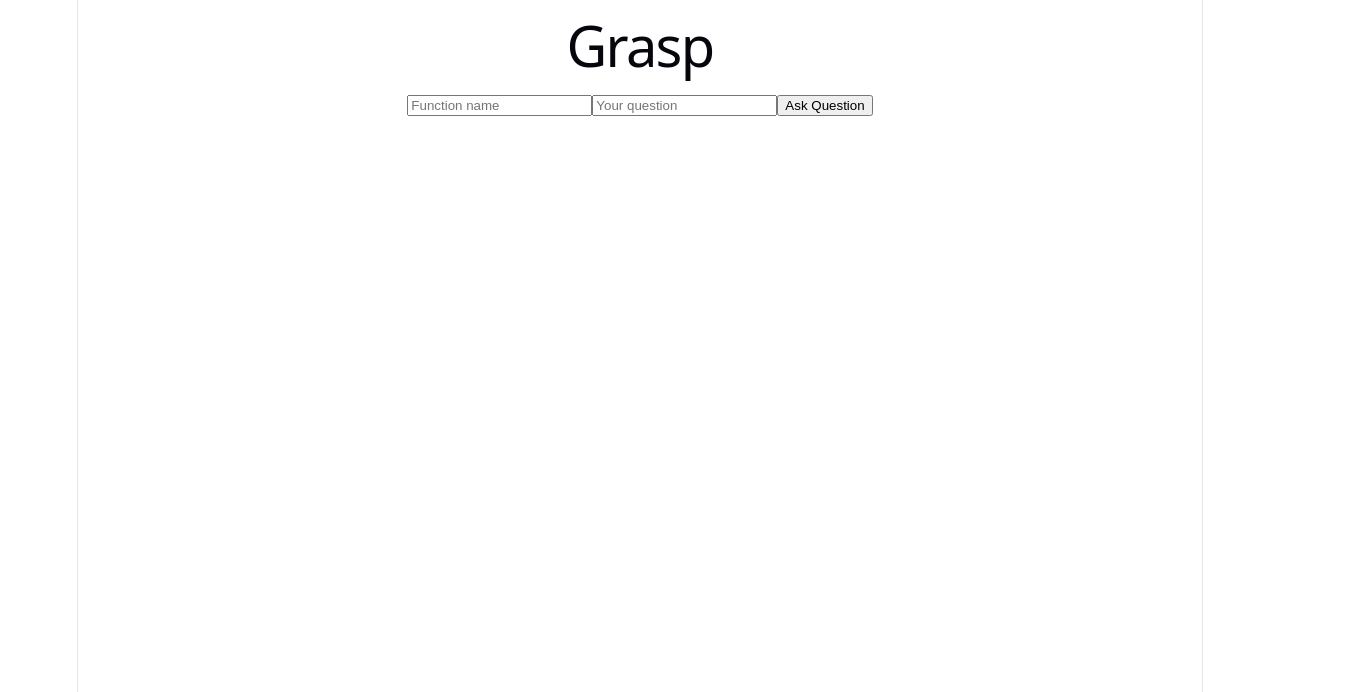
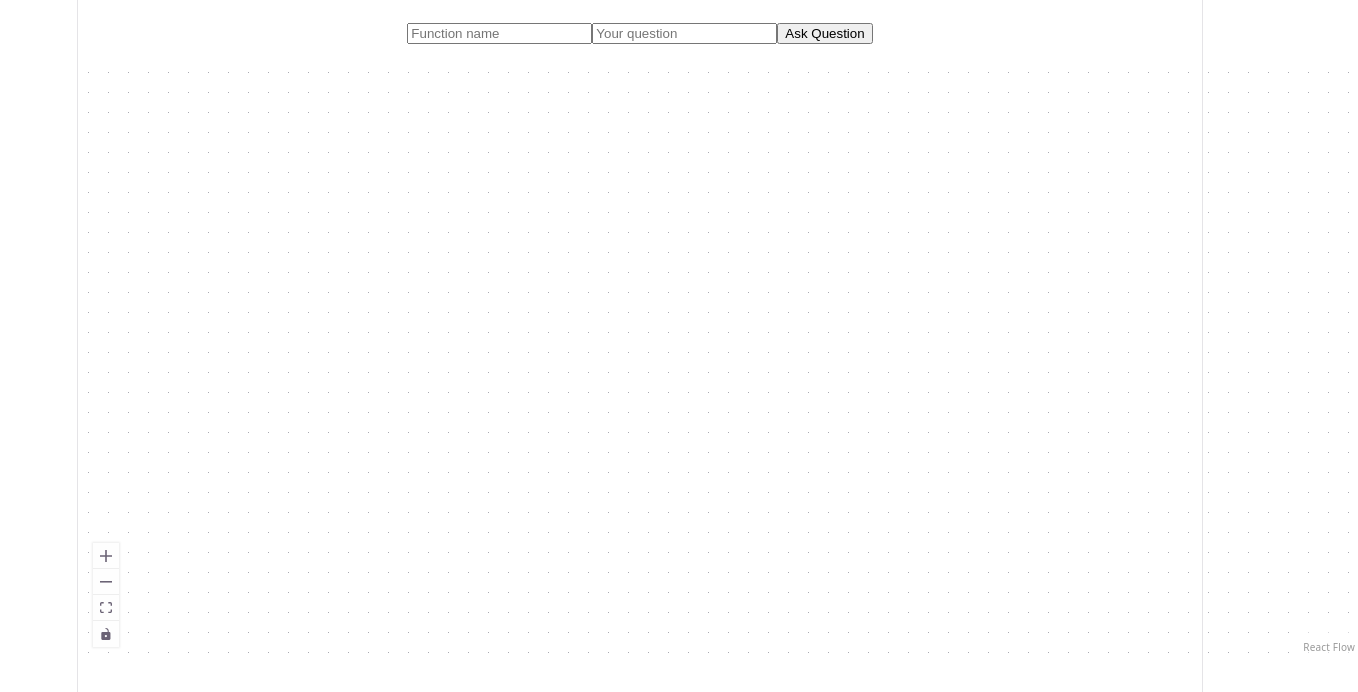
Before and after one commit to lakshya0010/grasp-frontend, a React (Vite) app: page / in a window 1280 px wide. Shown: the top 692 px of the page, 1358 px wide, since content can reach past the window. Built offline with nearby package versions, Linux system fonts and the light colour scheme.

Commit message:
feat: react-flow integration with live subgraph rendering, controls, background

```diff
--- a/package.json
+++ b/package.json
@@ -10,6 +10,7 @@
     "preview": "vite preview"
   },
   "dependencies": {
+    "@xyflow/react": "^12.11.2",
     "react": "^19.2.7",
     "react-dom": "^19.2.7"
   },
--- a/src/App.jsx
+++ b/src/App.jsx
@@ -1,34 +1,48 @@
-import { useState } from "react";
+import { useState } from 'react'
+import { ReactFlow, Controls, Background} from '@xyflow/react'
+import '@xyflow/react/dist/style.css'
 
 function App() {
   const [nodeName, setNodeName] = useState('')
   const [question, setQuestion] = useState('')
   const [answer, setAnswer] = useState('')
+  const [flowNodes, setFlowNodes] = useState([])
+  const [flowEdges, setFlowEdges] = useState([])
   const [loading, setLoading] = useState(false)
-  const [subgraph, setSubgraph] = useState(null)
 
-  const askQuestion = async() => {
+  const askQuestion = async () => {
     setLoading(true)
-    const response = await fetch('http://localhost:8000/query',{
+    const response = await fetch('http://localhost:8000/query', {
       method: 'POST',
       headers: { 'Content-Type': 'application/json' },
-      body: JSON.stringify({
-        repo_id: 4,
-        node_name:nodeName,
-        question: question
-      })
+      body: JSON.stringify({ repo_id: 4, node_name: nodeName, question: question })
     })
     const data = await response.json()
     setAnswer(data.answer)
-    setSubgraph(data.subgraph)
-    console.log('subgraph:', data.subgraph)
+
+    // transform backend nodes into react-flow's expected shape
+    const rfNodes = data.subgraph.nodes.map((node, index) => ({
+      id: String(node.id),
+      position: { x: (index % 5) * 200, y: Math.floor(index / 5) * 100 },
+      data: { label: node.name },
+      style: { background: node.is_external ? '#eee' : '#a3e4d7' }
+    }))
+
+    // transform backend edges into react-flow's expected shape
+    const rfEdges = data.subgraph.edges.map((edge, index) => ({
+      id: `e-${index}`,
+      source: String(edge.caller_id ?? edge.caller),
+      target: String(edge.callee_id ?? edge.callee)
+    }))
+
+    setFlowNodes(rfNodes)
+    setFlowEdges(rfEdges)
     setLoading(false)
   }
 
-  return(
+  return (
     <div>
-      <h1>Grasp</h1>
-
+      <div style={{ padding: '1rem' }}>
         <input
           type="text"
           placeholder="Function name"
@@ -41,23 +55,17 @@ function App() {
           value={question}
           onChange={(e) => setQuestion(e.target.value)}
         />
-
         <button onClick={askQuestion}>Ask Question</button>
-
         {loading && <p>Loading...</p>}
         {answer && <p>{answer}</p>}
-      {subgraph && (
-        <div>
-          <h3>Nodes in this subgraph:</h3>
-          <ul>
-            {subgraph.nodes.map((node) => (
-              <li key={node.id}>
-                {node.name} {node.is_external ? '(external)' : '(internal)'}
-              </li>
-            ))}
-          </ul>
       </div>
-      )}
+
+      <div style={{ width: '100vw', height: '600px' }}>
+        <ReactFlow nodes={flowNodes} edges={flowEdges} >
+        <Controls />
+        <Background />
+        </ReactFlow>
+      </div>
     </div>
   )
 }
```
Also changed, not shown: 1 other file (tests, documents, lock files or other folders). Lines whose indentation alone changed are shown as unchanged.
